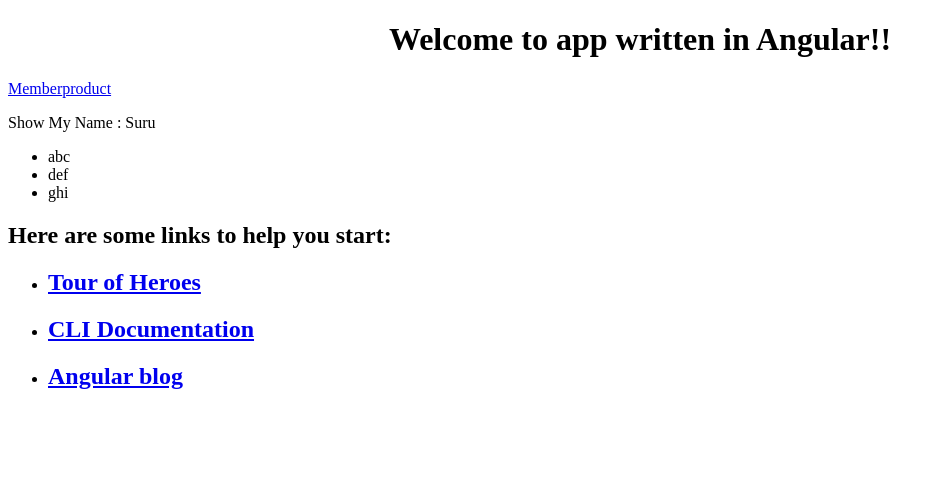
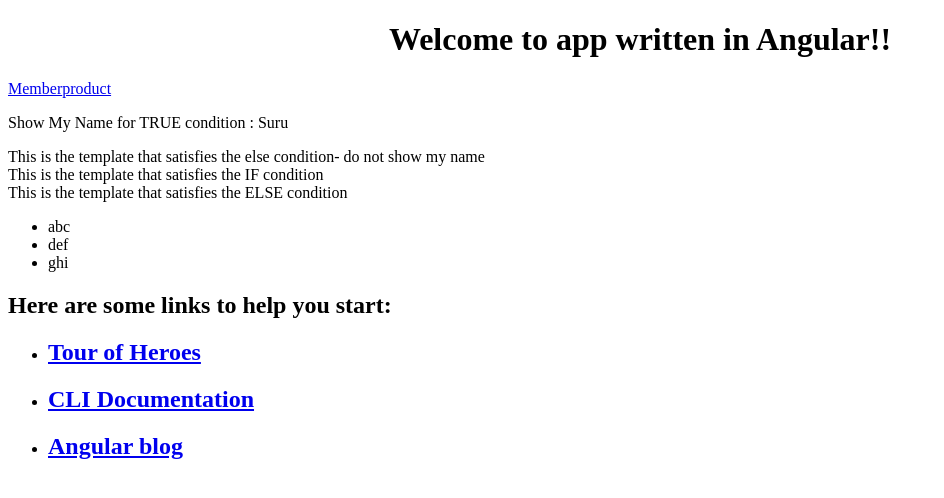
Before and after one commit to gitsuren/Angular2HelloWorld, an Angular app: page / in a window 1280 px wide. Shown: the top 498 px of the page, without its empty margins (0-944 px from the left). Built offline with nearby package versions, Linux system fonts and the light colour scheme.

Commit message:
using ngIf and else template using ng-template

```diff
--- a/src/app/app.component.html
+++ b/src/app/app.component.html
@@ -17,7 +17,18 @@
 
 <!-- using *ngFor, *ngIf-->
 
-<p *ngIf="isTrue">Show My Name : {{obj.name}}</p>
+<p *ngIf="isTrue else elseTemplate">Show My Name for TRUE condition : {{obj.name}}</p>
+<p *ngIf="!isTrue else dontShowTemplate">Show My Name : {{obj.name}}</p>
+<ng-template #dontShowTemplate>This is the template that satisfies the else condition- do not show my name</ng-template>
+
+<br>
+<!-- support multiple template for if and else block -->
+<p *ngIf="isTrue; then ifTemplate else elseTemplate">bla bla</p><br>
+<p *ngIf="!isTrue; then ifTemplate else elseTemplate">bla bla</p>
+<ng-template #ifTemplate>This is the template that satisfies the IF condition</ng-template>
+
+<ng-template #elseTemplate>This is the template that satisfies the ELSE condition</ng-template>
+
 
 <ul>
   <li *ngFor = "let i of arr">{{i}}</li>
```
